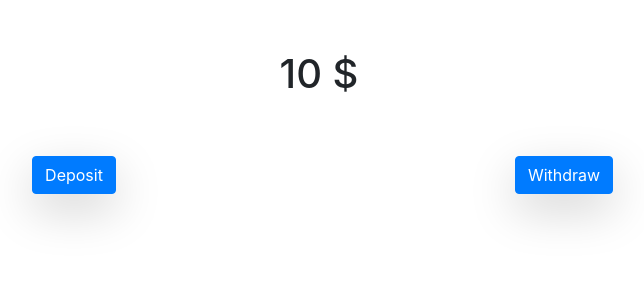
After one commit to AlexeySmolyaninov/tkt-tsoha-project-ordi, a Flask app: template templates/wallet.html in a window 1280 px wide. The commit adds this page. Shown: the top 300 px of the page, without its empty margins (321-965 px from the left). Run offline with Flask 2, Linux system fonts and the light colour scheme; the template is opened without the code that fills it: most values are stand-ins (such as "Sample title", 1, 10 or a date in 2020).

Commit message:
feature: wallet beginning

```diff
--- a/app.py
+++ b/app.py
@@ -1,4 +1,4 @@
-from flask import render_template
+from flask import render_template, request
 from flask import Flask
 from os import getenv
 
@@ -7,3 +7,4 @@ app.secret_key = getenv("SECRET_KEY")
 
 import routes.login_register
 import routes.profile
+import routes.wallet
--- a/routes/login_register.py
+++ b/routes/login_register.py
@@ -24,13 +24,11 @@ def register():
   if request.method == "GET":
     return render_template("register.html")
   else:
-    print(request.form)
     first_name = request.form["firstName"]
     surname = request.form["surname"]
     user_name = request.form["userName"]
     password_1 = request.form["password1"]
     password_2 = request.form["password2"]
-    print("nice")
     result = loginRegister.register(
       first_name,
       surname,
--- a/templates/base.html
+++ b/templates/base.html
@@ -22,6 +22,21 @@
       <div class="container">
         <div class="row">
             <div class="col-sm-12">
+                {% if session.user %}
+                <nav class="navbar navbar-light bg-light">
+                  {% if back_link != "" %}
+                    <a class="navbar-brand" href="{{back_link}}" style="transform: scale(1.5);">
+                      <svg xmlns="http://www.w3.org/2000/svg" width="16" height="16" fill="currentColor" class="bi bi-arrow-left-circle-fill" viewBox="0 0 16 16">
+                        <path d="M8 0a8 8 0 1 0 0 16A8 8 0 0 0 8 0zm3.5 7.5a.5.5 0 0 1 0 1H5.707l2.147 2.146a.5.5 0 0 1-.708.708l-3-3a.5.5 0 0 1 0-.708l3-3a.5.5 0 1 1 .708.708L5.707 7.5H11.5z"/>
+                      </svg>
+                    </a>
+
+                  {% else %}
+                    <a class="navbar-brand">{{session.user}}</a>
+                  {% endif %}
+                  <a class="btn btn-outline-primary" href="/logout">Logout</a>
+                </nav>
+                {% endif %}
                   {%block content %}{% endblock %}
             </div>
         </div>
--- /dev/null
+++ b/templates/wallet.html
@@ -0,0 +1,31 @@
+{% extends "base.html" %}
+{% block title %}My Wallet{% endblock %}
+{% block content %}
+<div class="container">
+  <div class="row justify-content-md-center" style="margin: 50px;">
+    <div class="col-sm-6">
+      <div class="d-flex justify-content-md-center align-items-center">
+        <h1>{{amount}} $</h1>
+      </div>
+    </div>
+  </div>
+</div>
+<div class="container">
+  <div class="row justify-content-center align-items-center" style="margin: 50px;">
+    <div class="col-sm-6">
+      <div class="d-flex justify-content-md-center align-items-center">
+        <a class="btn btn-primary rounded shadow-lg" href="/serbicesByMe">
+          Deposit
+        </a>
+      </div>
+    </div>
+    <div class="col-sm-6">
+      <div class="d-flex justify-content-md-center align-items-center">
+        <a class="btn btn-primary rounded shadow-lg" href="/servicesToMe">
+          Withdraw
+        </a>
+      </div>
+    </div>
+  </div>
+</div>
+{% endblock %}
```
Also changed, not shown: routes/profile.py (+1 -8 lines), routes/wallet.py (added, +13 -0 lines), services/login_register.py (+8 -6 lines), services/wallet.py (added, +10 -0 lines), templates/profile.html (+3 -9 lines), 1 other file.
